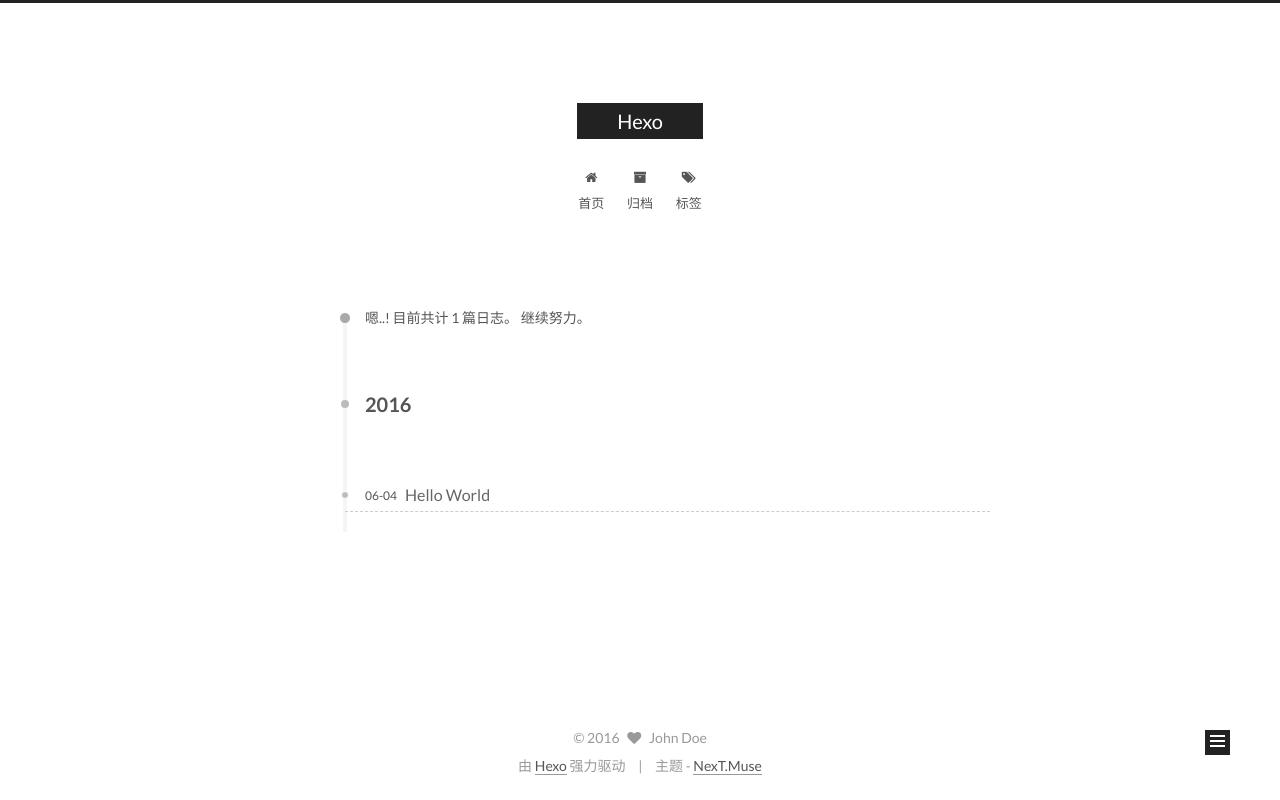
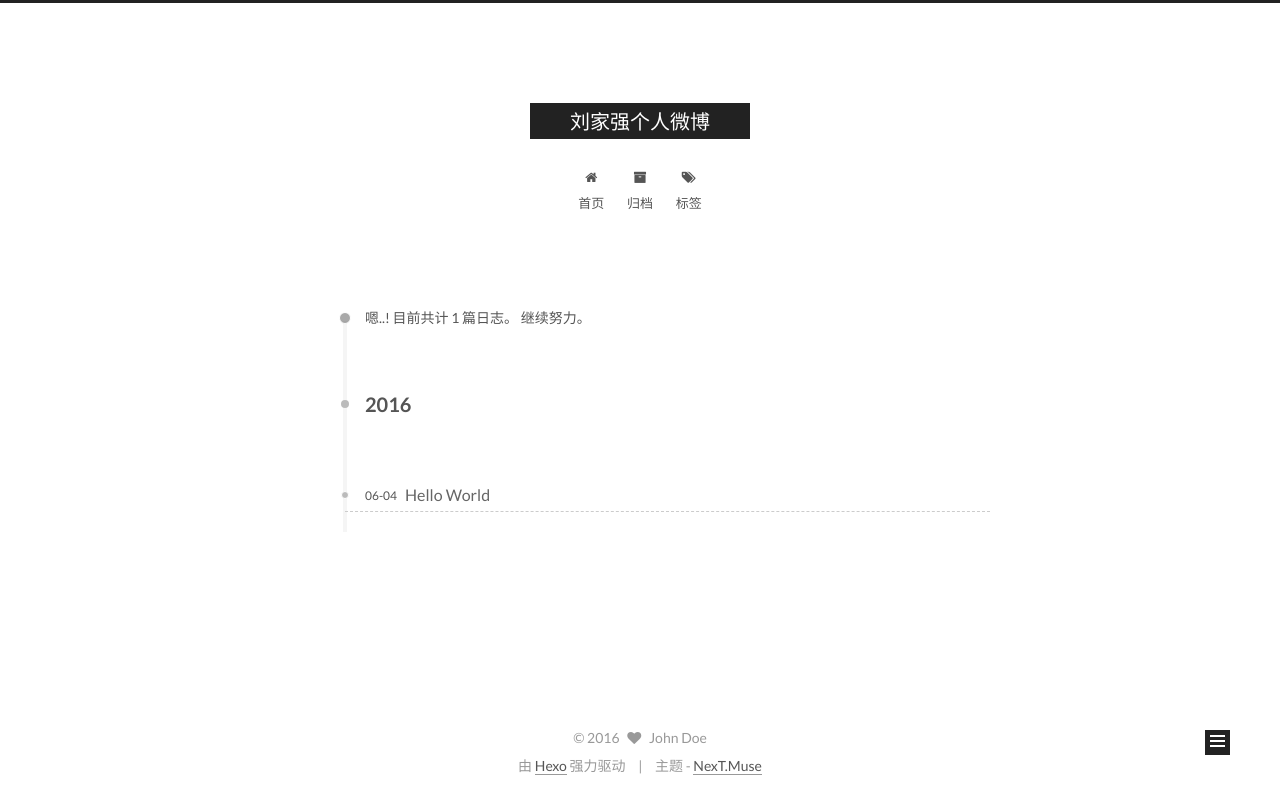
Before and after one commit to buerxixi/zzzzly.github.io, a plain HTML site: page archives/2016/06/index.html in a window 1280 px wide. Drawn offline with Linux system fonts and the light colour scheme.

Commit message:
Site updated: 2016-06-04 03:13:40

```diff
--- a/archives/2016/06/index.html
+++ b/archives/2016/06/index.html
@@ -86,12 +86,12 @@
 
 <meta name="description">
 <meta property="og:type" content="website">
-<meta property="og:title" content="Hexo">
+<meta property="og:title" content="刘家强个人微博">
 <meta property="og:url" content="http://yoursite.com/archives/2016/06/index.html">
-<meta property="og:site_name" content="Hexo">
+<meta property="og:site_name" content="刘家强个人微博">
 <meta property="og:description">
 <meta name="twitter:card" content="summary">
-<meta name="twitter:title" content="Hexo">
+<meta name="twitter:title" content="刘家强个人微博">
 <meta name="twitter:description">
 
 
@@ -110,7 +110,7 @@
   };
 </script>
 
-  <title> 归档 | Hexo </title>
+  <title> 归档 | 刘家强个人微博 </title>
 </head>
 
 <body itemscope itemtype="http://schema.org/WebPage" lang="zh-Hans">
@@ -141,7 +141,7 @@
   <div class="custom-logo-site-title">
     <a href="/"  class="brand" rel="start">
       <span class="logo-line-before"><i></i></span>
-      <span class="site-title">Hexo</span>
+      <span class="site-title">刘家强个人微博</span>
       <span class="logo-line-after"><i></i></span>
     </a>
   </div>
```
Also changed, not shown: 2016/06/04/hello-world/index.html (+3 -3 lines), archives/2016/index.html (+5 -5 lines), archives/index.html (+5 -5 lines), index.html (+5 -5 lines).
